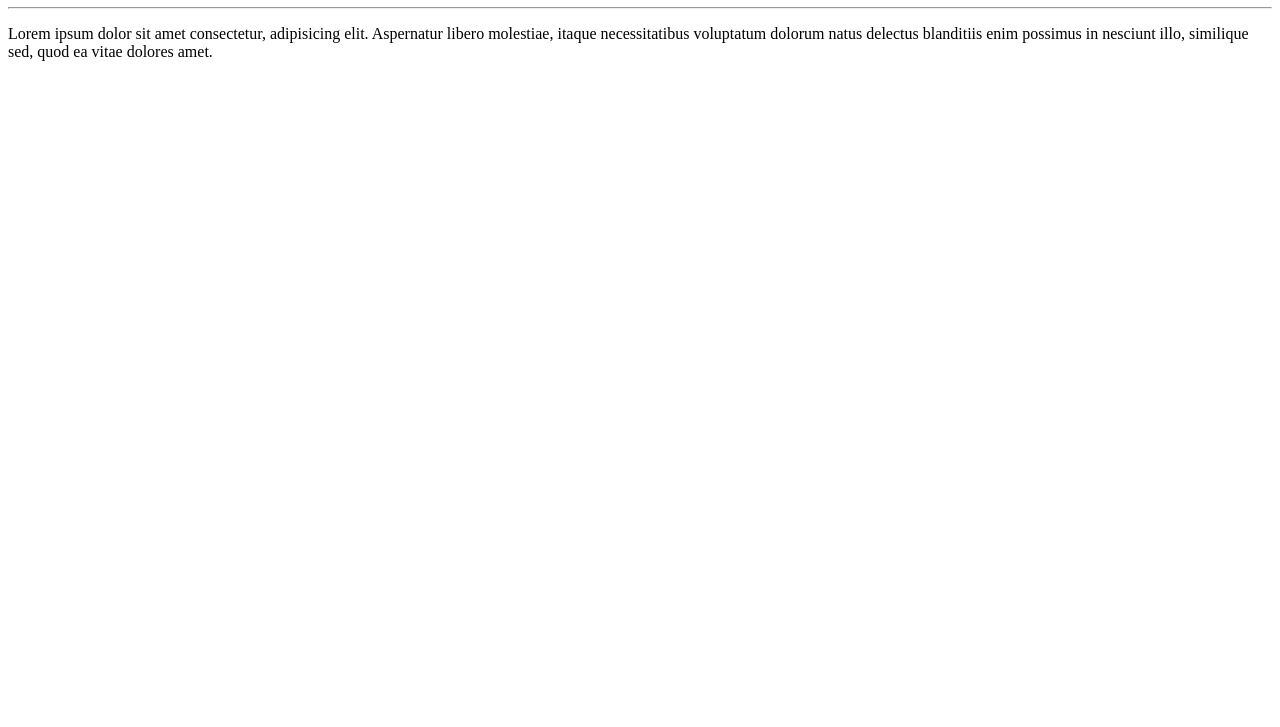
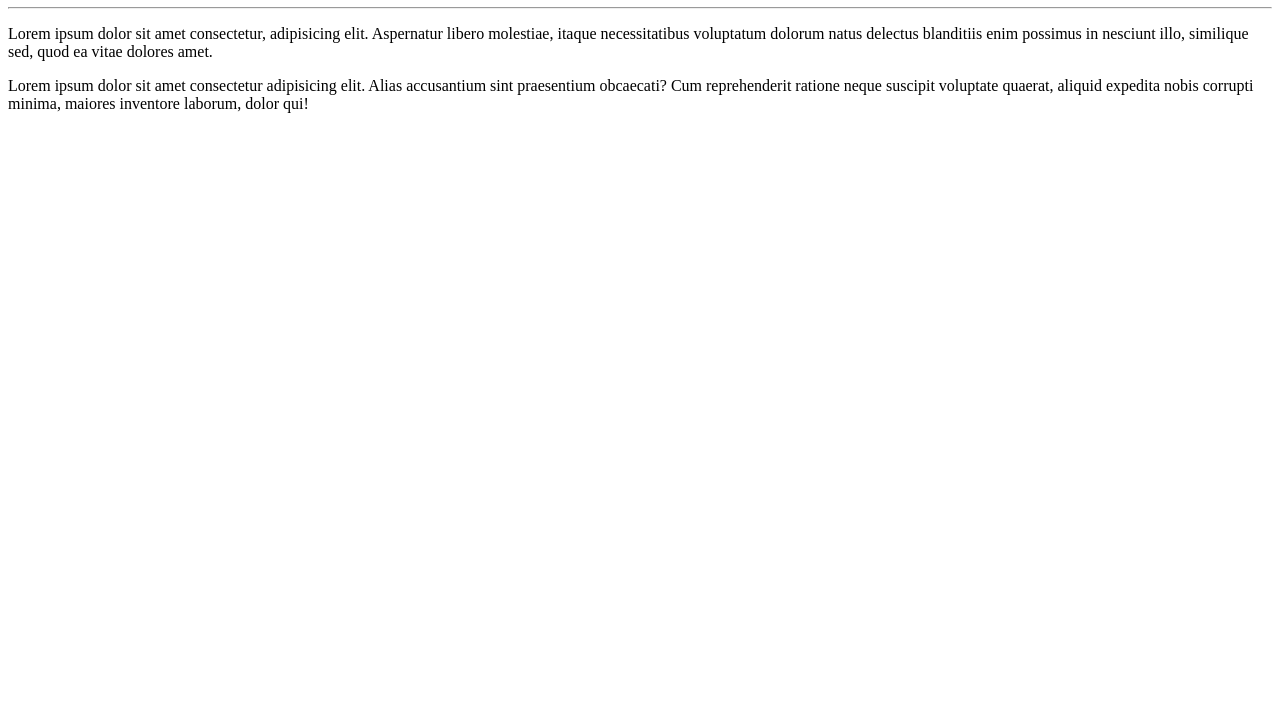
Before and after one commit to dudusapio/OlaMundo, a plain HTML site: page site-exemplo/index.html in a window 1280 px wide. Shown: the part 73-800 px from the top of the page. Drawn offline with Linux system fonts and the light colour scheme.

Commit message:
adicionei um paragrafo

```diff
--- a/site-exemplo/index.html
+++ b/site-exemplo/index.html
@@ -10,5 +10,7 @@
     <h1> Ola Mundo</h1>
     <hr>
     <p>Lorem ipsum dolor sit amet consectetur, adipisicing elit. Aspernatur libero molestiae, itaque necessitatibus voluptatum dolorum natus delectus blanditiis enim possimus in nesciunt illo, similique sed, quod ea vitae dolores amet.</p>
+    <p>Lorem ipsum dolor sit amet consectetur adipisicing elit. Alias accusantium sint praesentium obcaecati? Cum reprehenderit ratione neque suscipit voluptate quaerat, aliquid expedita nobis corrupti minima, maiores inventore laborum, dolor qui!</p>
+
 </body>
 </html>
```
